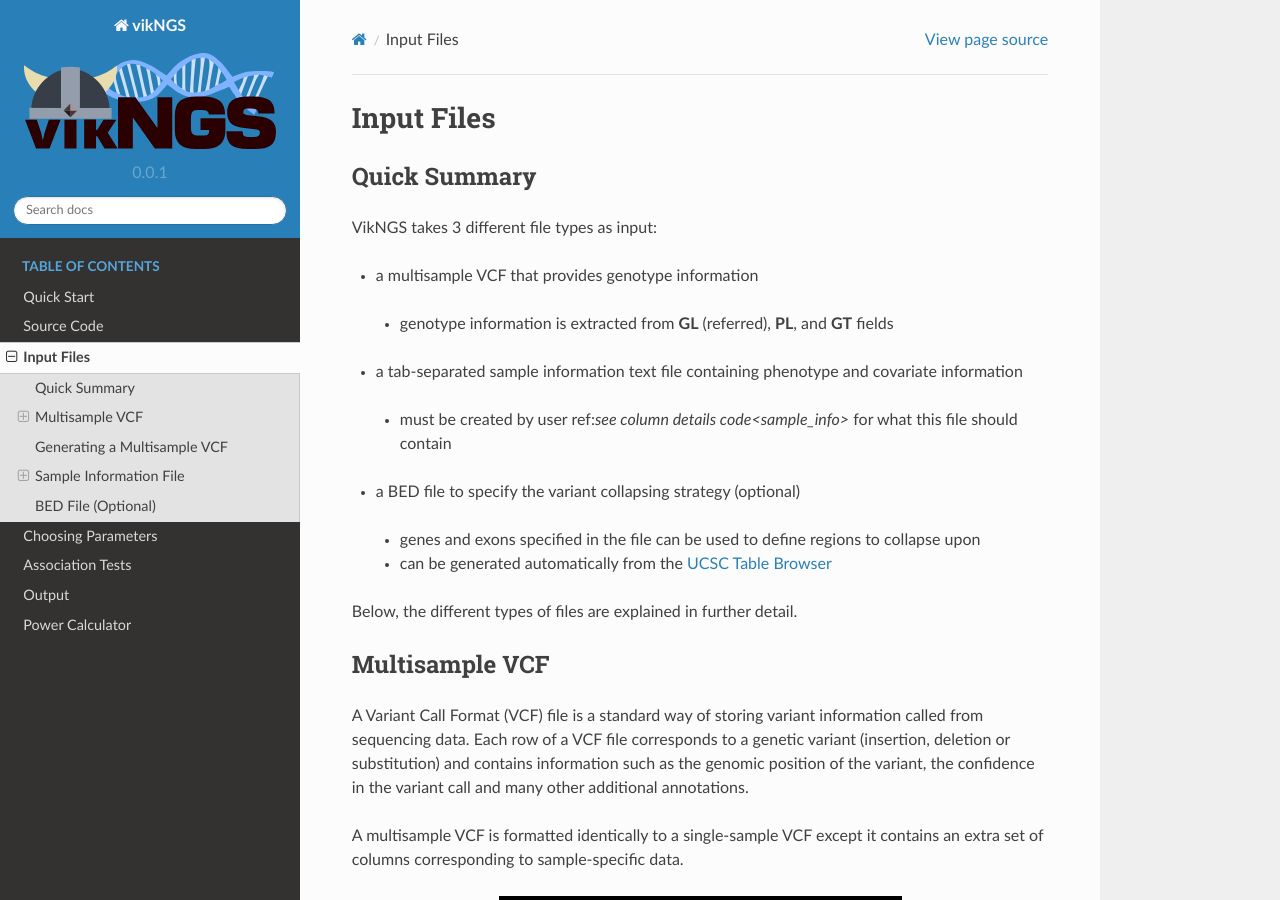
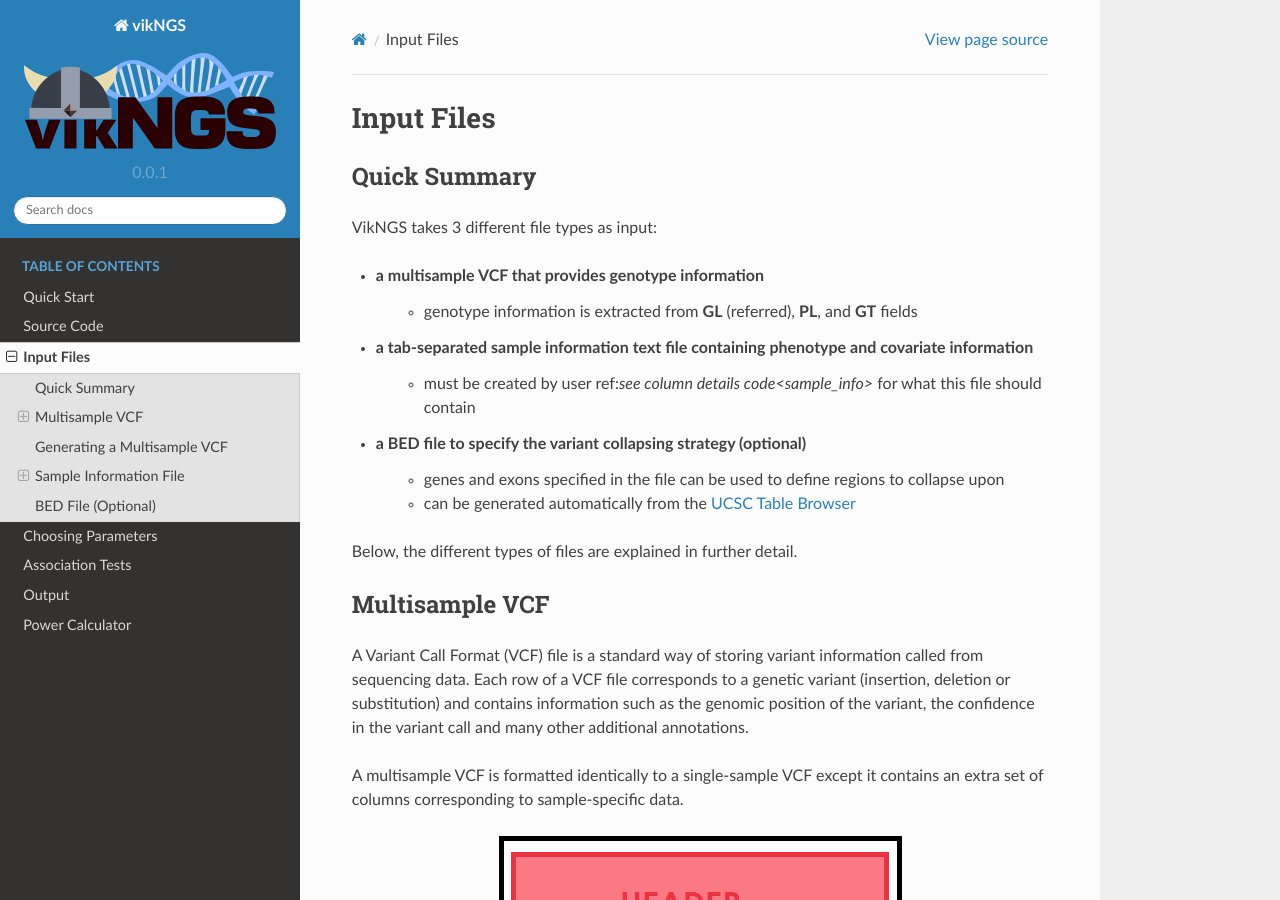
Before and after one commit to ScottMastro/vikngsdocs, a Sphinx documentation site: the page built from source/input.rst, in a window 1280 px wide and 900 px high. Built offline with Sphinx 7.4.7 and the Read the Docs theme 2.0.0, drawn with Linux system fonts in a browser that asks for light colours.

Commit message:
subbullets

```diff
--- a/source/input.rst
+++ b/source/input.rst
@@ -9,12 +9,12 @@
 VikNGS takes 3 different file types as input:
 
 * a multisample VCF that provides genotype information
- - genotype information is extracted from **GL** (referred), **PL**, and **GT** fields
+   * genotype information is extracted from **GL** (referred), **PL**, and **GT** fields
 * a tab-separated sample information text file containing phenotype and covariate information
- - must be created by user ref:`see column details code<sample_info>` for what this file should contain
+   * must be created by user ref:`see column details code<sample_info>` for what this file should contain
 * a BED file to specify the variant collapsing strategy (optional)
- - genes and exons specified in the file can be used to define regions to collapse upon
- - can be generated automatically from the `UCSC Table Browser <http://genome.ucsc.edu/cgi-bin/hgTables>`_
+   * genes and exons specified in the file can be used to define regions to collapse upon
+   * can be generated automatically from the `UCSC Table Browser <http://genome.ucsc.edu/cgi-bin/hgTables>`_
 
 Below, the different types of files are explained in further detail.
 
```
